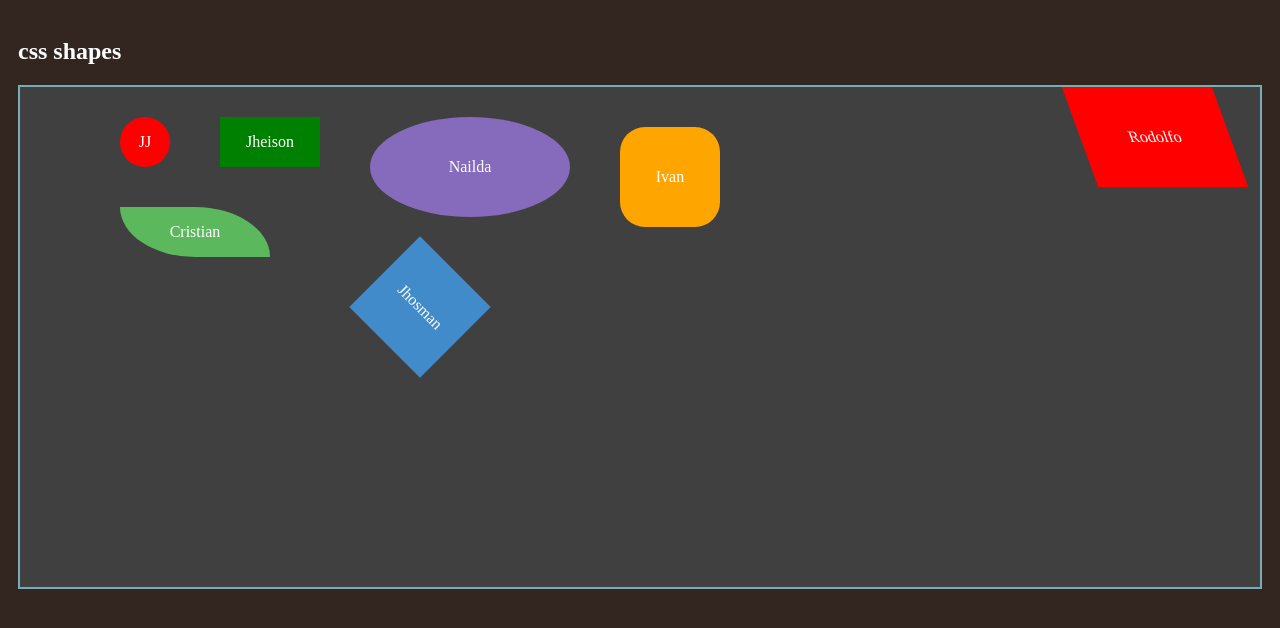
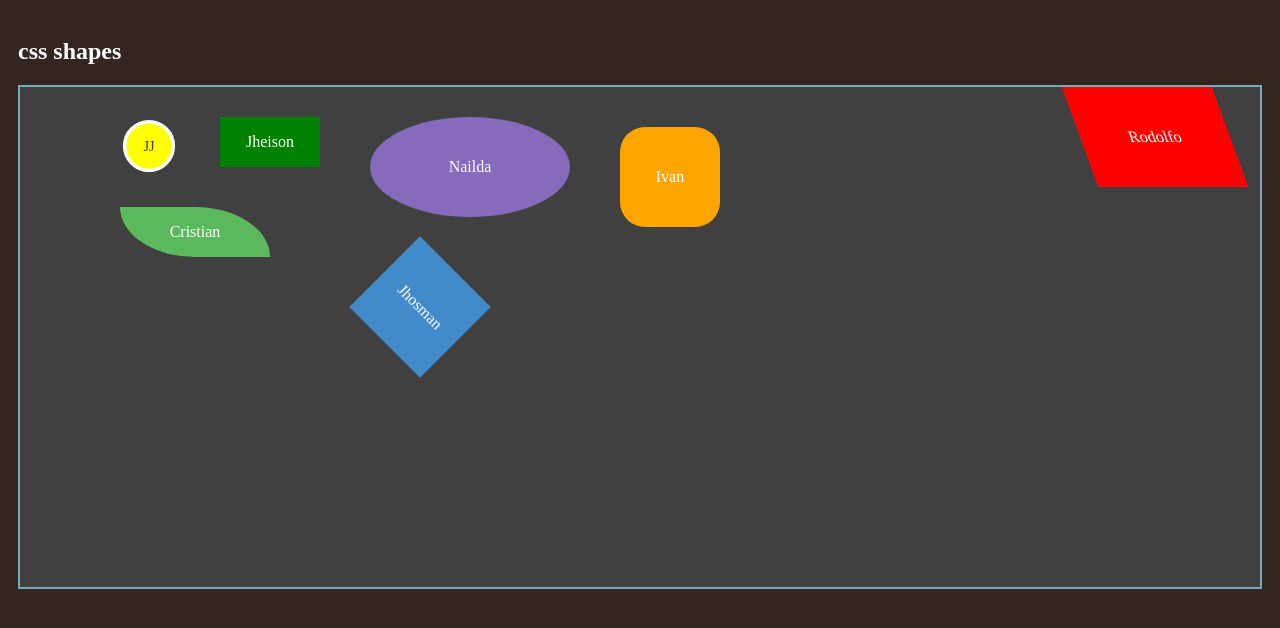
Before and after one commit to jujomago/tallerGit2022, a plain HTML site: page index.html in a window 1280 px wide. In both pictures the pointer is over the element "JJ". Drawn offline with Linux system fonts and the light colour scheme.

Commit message:
added hover and transition to shapes

```diff
--- a/css/base.css
+++ b/css/base.css
@@ -13,7 +13,15 @@ section {
     display: flex;
     align-items: center;
     justify-content: center;
+    transition: all .2s ease-out;
 }
 h1{
     text-align: center;
 }
+.withtext:hover,
+.withtext:active{
+  border: 4px solid white;
+  transform: scale(.9);
+  background-color: yellow !important;
+  color:#404040 !important;
+}
```
